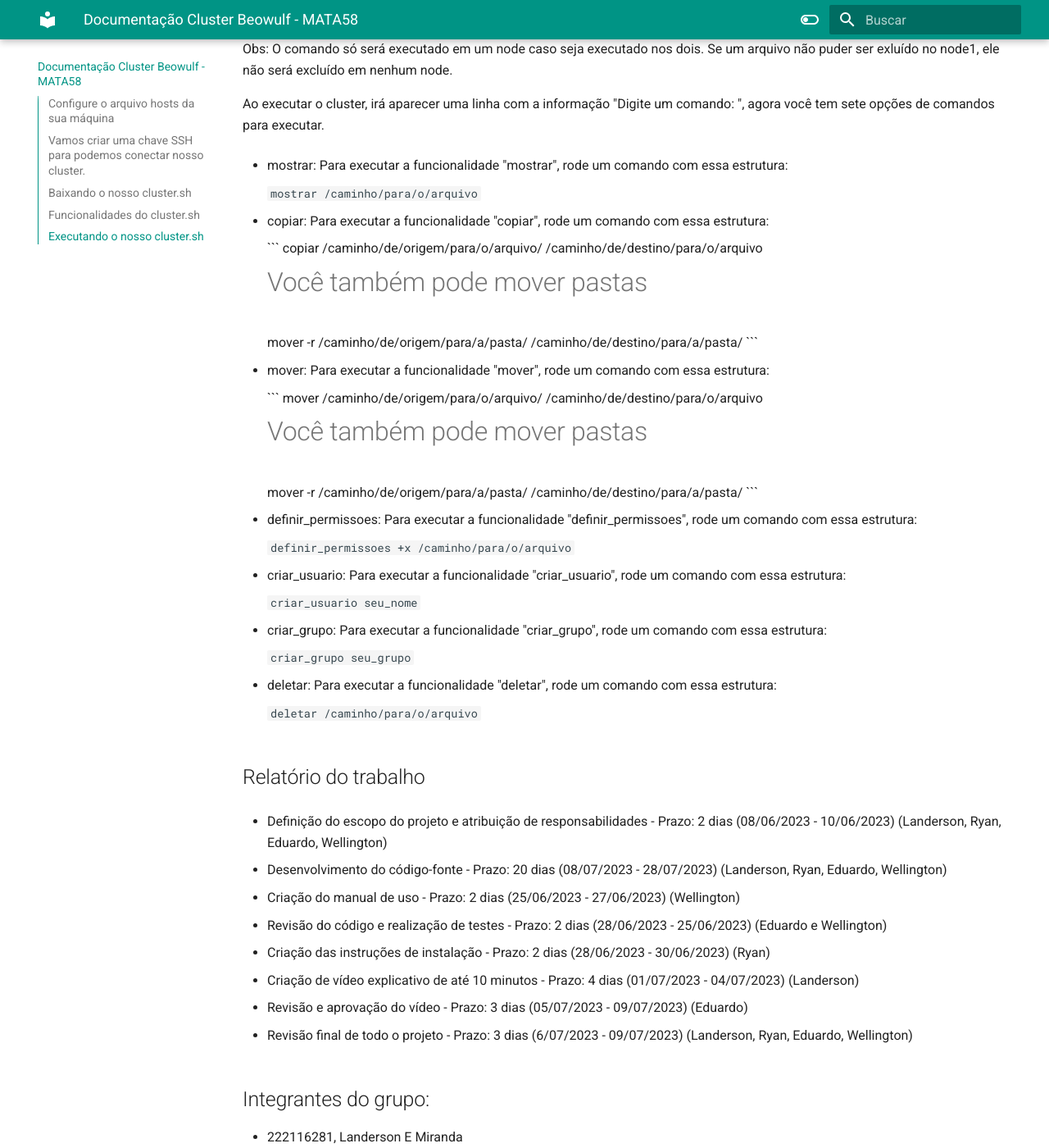
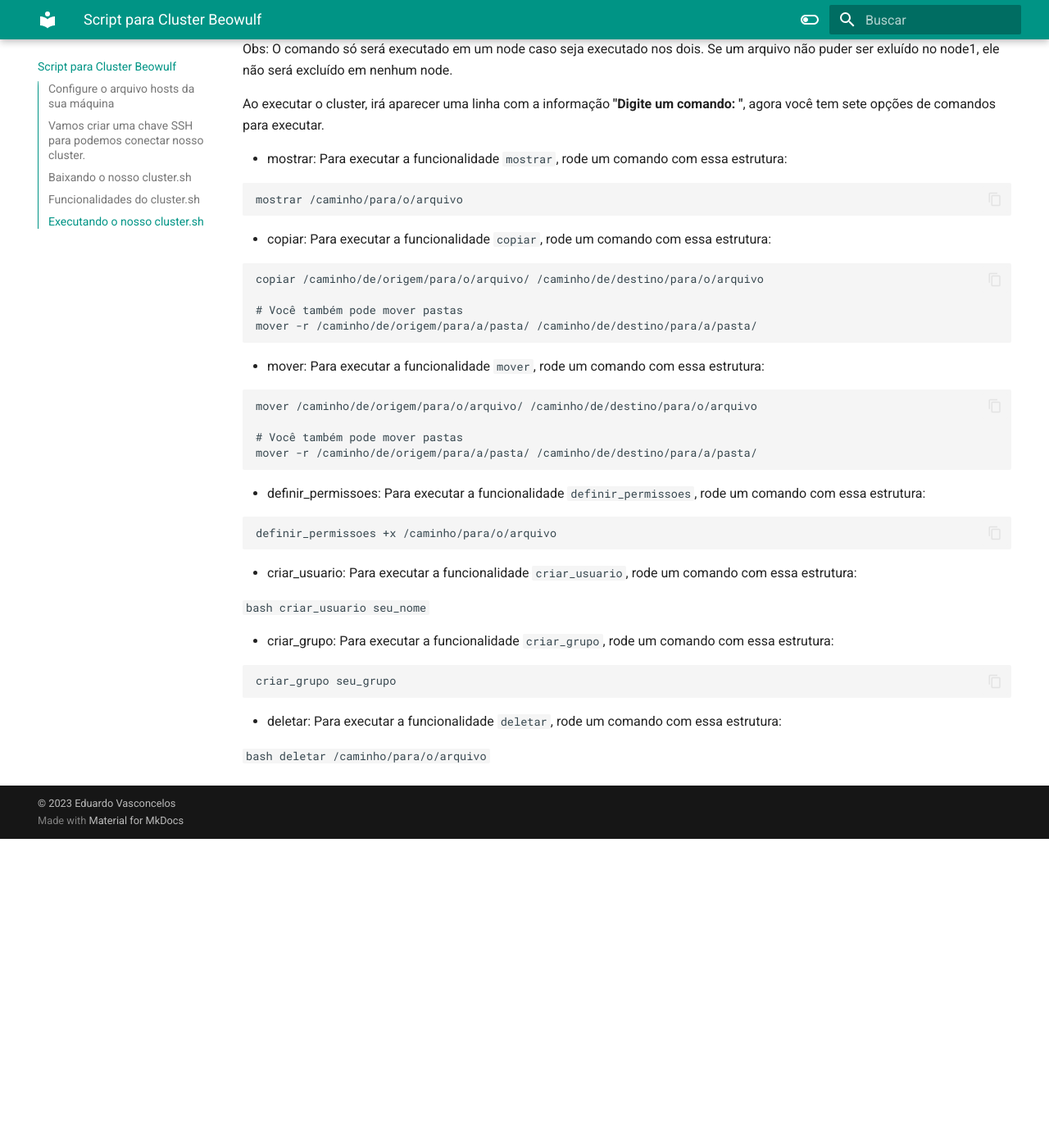
Before and after one commit to EduardoVasconceloss/cluster-beowulf-MATA58, an MkDocs documentation site: the page built from docs/index.md, in a window 1280 px wide and 1400 px high, scrolled down 2560 px. Shown: the whole window at 82% size. Built offline with MkDocs 1.6.1 and Material for MkDocs 9.7.7, drawn with Linux system fonts in a browser that asks for light colours; after the commit the page ends 3583 px from its top, so only the background shows below that; some of the changed text lies outside the part shown.

Commit message:
aprimorando o index.md

````diff
--- a/docs/index.md
+++ b/docs/index.md
@@ -1,18 +1,21 @@
-# Documentação Cluster Beowulf - MATA58
+# Script para Cluster Beowulf
 
 Bem vindo! Nessa documentação irei te ensinar como você pode realizar atividades em um cluster beowulf de maneira mais "automatizada" através de um script em bash.
 
 ## Configure o arquivo hosts da sua máquina
 
-Na sua máquina, você deve declarar quem é o node1 e quem é o node2 e atribuir um IP para eles. Para fazer isso você deve alterar o arquivo "hosts", para isso, execute o seguinte comando:
+Na sua máquina, você deve declarar quem é o node1 e quem é o node2 e atribuir um IP para eles. Para fazer isso você deve alterar o arquivo ``hosts``, para isso, execute o seguinte comando:
+
 ```bash
 nano /etc/hosts
 ```
+
 Agora você pode modificar o arquivo, use meu arquivo hosts como referência.
+
 ```bash
 127.0.0.1       localhost
-127.0.1.1       node1.ufba      node1
-10.0.0.12       node2.ufba      node2
+127.0.1.1       node1
+10.0.0.12       node2
 
 # The following lines are desirable for IPv6 capable hosts
 ::1     localhost ip6-localhost ip6-loopback
@@ -24,7 +27,8 @@ ff02::2 ip6-allrouters
 
 ## Vamos criar uma chave SSH para podemos conectar nosso cluster.
 
-Antes de tudo, você deve mudar uma linha em um arquivo de configuração do debian executando o seguinte comando:
+Antes de tudo, você deve mudar uma linha em um arquivo de configuração do Debian executando o seguinte comando:
+
 ```bash
 nano /etc/ssh/sshd_config
 
@@ -43,11 +48,13 @@ ssh-keygen
 
 Após isso, vamos criar um arquivo de configuração ssh nos dois nodes para automatizar a "passagem" das chaves SSH de um node para o outro
 Execute esse comando:
+
 ```bash
 nano ~/.ssh/config
 ```
 
 Certo, falta colocar as configurações dentro do arquivo, então copie e cole as informações abaixo:
+
 ```bash
 Host node1
     Hostname node1
@@ -60,11 +67,13 @@ Host node2
 ```
 
 Além disso, mude as permissões do arquivo de configuração nos dois nodes:
+
 ```bash
 chmod 600 ~/.ssh/config
 ```
 
 Por fim, execute esses comandos, nos dois nodes, para "enviar" a chave ssh de um node para o outro:
+
 ```bash
 ssh-copy-id node1
 ssh-copy-id node2
@@ -72,7 +81,8 @@ ssh-copy-id node2
 
 ## Baixando o nosso cluster.sh
 
-Baixe o arquivo "cluster.sh" que pode ser encontrado no repositório desse trabalho no github, através desse [link](https://github.com/EduardoVasconceloss/cluster-beowulf-MATA58/). Você também pode baixar esse repositório via comandos:
+Baixe o arquivo "cluster.sh" que pode ser encontrado no repositório desse trabalho no github, através desse [repositório](https://github.com/EduardoVasconceloss/cluster-beowulf-MATA58/). Você também pode clonar o repositório para ter acesso a esse script:
+
 ```bash
 sudo apt install git
 git clone https://github.com/EduardoVasconceloss/cluster-beowulf-MATA58.git
@@ -82,104 +92,82 @@ git clone https://github.com/EduardoVasconceloss/cluster-beowulf-MATA58.git
 
 O nosso cluster tem 7 funcionalidades, sendo elas:
 
-- mostrar: função que executa o comando "ls"
+- ``mostrar``: função que executa o comando ``ls``
 
-- copiar: função que executa o comando "cp"
+- ``copiar``: função que executa o comando ``cp``
 
-- mover: função que executa o comando "mv"
+- ``mover``: função que executa o comando ``mv``
 
-- definir_permissoes: função que executa o comando "chmod"
+- ``definir_permissoes``: função que executa o comando ``chmod``
 
-- criar_usuario: função que executa o comando "useradd"
+- ``criar_usuario``: função que executa o comando ``useradd``
 
-- criar_grupo: função que executa o comando "groupadd"
+- ``criar_grupo``: função que executa o comando ``groupadd``
 
-- deletar: função que executa o comando "rm"
+- ``deletar``: função que executa o comando ``rm``
 
 ## Executando o nosso cluster.sh
 
-Para executar o cluster, você deve executar o arquivo bash:
+Para executar o cluster, você deve executar o script:
+
 ```bash
 ./cluster.sh
 ```
 
 Caso o cluster não esteja executando, você pode tentar mudar as permissões do arquivo:
+
 ```bash
 chmod +x cluster.sh
 ```
 
 Obs: O comando só será executado em um node caso seja executado nos dois. Se um arquivo não puder ser exluído no node1, ele não será excluído em nenhum node.
 
-Ao executar o cluster, irá aparecer uma linha com a informação "Digite um comando: ", agora você tem sete opções de comandos para executar.
+Ao executar o cluster, irá aparecer uma linha com a informação **"Digite um comando: "**, agora você tem sete opções de comandos para executar.
 
-- mostrar: Para executar a funcionalidade "mostrar", rode um comando com essa estrutura:
+- mostrar: Para executar a funcionalidade ``mostrar``, rode um comando com essa estrutura:
 
-    ```
-    mostrar /caminho/para/o/arquivo
-    ```
+```bash
+mostrar /caminho/para/o/arquivo
+```
 
-- copiar: Para executar a funcionalidade "copiar", rode um comando com essa estrutura:
+- copiar: Para executar a funcionalidade ``copiar``, rode um comando com essa estrutura:
 
-    ```
-    copiar /caminho/de/origem/para/o/arquivo/ /caminho/de/destino/para/o/arquivo
+```bash
+copiar /caminho/de/origem/para/o/arquivo/ /caminho/de/destino/para/o/arquivo
 
-    # Você também pode mover pastas
-    mover -r /caminho/de/origem/para/a/pasta/ /caminho/de/destino/para/a/pasta/
-    ```
+# Você também pode mover pastas
+mover -r /caminho/de/origem/para/a/pasta/ /caminho/de/destino/para/a/pasta/
+```
 
-- mover: Para executar a funcionalidade "mover", rode um comando com essa estrutura:
+- mover: Para executar a funcionalidade ``mover``, rode um comando com essa estrutura:
 
-    ```
-    mover /caminho/de/origem/para/o/arquivo/ /caminho/de/destino/para/o/arquivo
+```bash
+mover /caminho/de/origem/para/o/arquivo/ /caminho/de/destino/para/o/arquivo
 
-    # Você também pode mover pastas
-    mover -r /caminho/de/origem/para/a/pasta/ /caminho/de/destino/para/a/pasta/
-    ```
+# Você também pode mover pastas
+mover -r /caminho/de/origem/para/a/pasta/ /caminho/de/destino/para/a/pasta/
+```
 
-- definir_permissoes: Para executar a funcionalidade "definir_permissoes", rode um comando com essa estrutura:
+- definir_permissoes: Para executar a funcionalidade ``definir_permissoes``, rode um comando com essa estrutura:
 
-    ```
-    definir_permissoes +x /caminho/para/o/arquivo
-    ```
+```bash
+definir_permissoes +x /caminho/para/o/arquivo
+```
 
-- criar_usuario: Para executar a funcionalidade "criar_usuario", rode um comando com essa estrutura:
+- criar_usuario: Para executar a funcionalidade ``criar_usuario``, rode um comando com essa estrutura:
 
-    ```
-    criar_usuario seu_nome
-    ```
+  ```bash
+  criar_usuario seu_nome
+  ```
 
-- criar_grupo: Para executar a funcionalidade "criar_grupo", rode um comando com essa estrutura:
+- criar_grupo: Para executar a funcionalidade ``criar_grupo``, rode um comando com essa estrutura:
 
-    ```
-    criar_grupo seu_grupo
-    ```
+```bash
+criar_grupo seu_grupo
+```
 
-- deletar: Para executar a funcionalidade "deletar", rode um comando com essa estrutura:
+- deletar: Para executar a funcionalidade ``deletar``, rode um comando com essa estrutura:
 
-    ```
-    deletar /caminho/para/o/arquivo
-    ```
-
-## Relatório do trabalho
-
-- Definição do escopo do projeto e atribuição de responsabilidades - Prazo: 2 dias (08/06/2023 - 10/06/2023) (Landerson, Ryan, Eduardo, Wellington)
-
-- Desenvolvimento do código-fonte - Prazo: 20 dias (08/07/2023 - 28/07/2023) (Landerson, Ryan, Eduardo, Wellington)
-
-- Criação do manual de uso - Prazo: 2 dias (25/06/2023 - 27/06/2023) (Wellington)
-
-- Revisão do código e realização de testes - Prazo: 2 dias (28/06/2023 - 25/06/2023) (Eduardo e Wellington)
-
-- Criação das instruções de instalação - Prazo: 2 dias (28/06/2023 - 30/06/2023) (Ryan)
-
-- Criação de vídeo explicativo de até 10 minutos - Prazo: 4 dias (01/07/2023 - 04/07/2023) (Landerson)
-
-- Revisão e aprovação do vídeo - Prazo: 3 dias (05/07/2023 - 09/07/2023) (Eduardo)
-
-- Revisão final de todo o projeto - Prazo: 3 dias (6/07/2023 - 09/07/2023) (Landerson, Ryan, Eduardo, Wellington)
-
-## Integrantes do grupo:
-- 222116281, Landerson E Miranda
-- 222116288, Wellington Miguel de Jesus Silva
-- 222116306, Carlos Eduardo Lima Botelho Vasconcelos
-- 222116286, Ryan Reis dos Santos
+  ```bash
+  deletar /caminho/para/o/arquivo
+  ```
````
Also changed, not shown: other parts of docs/index.md (+2 -1 lines).
